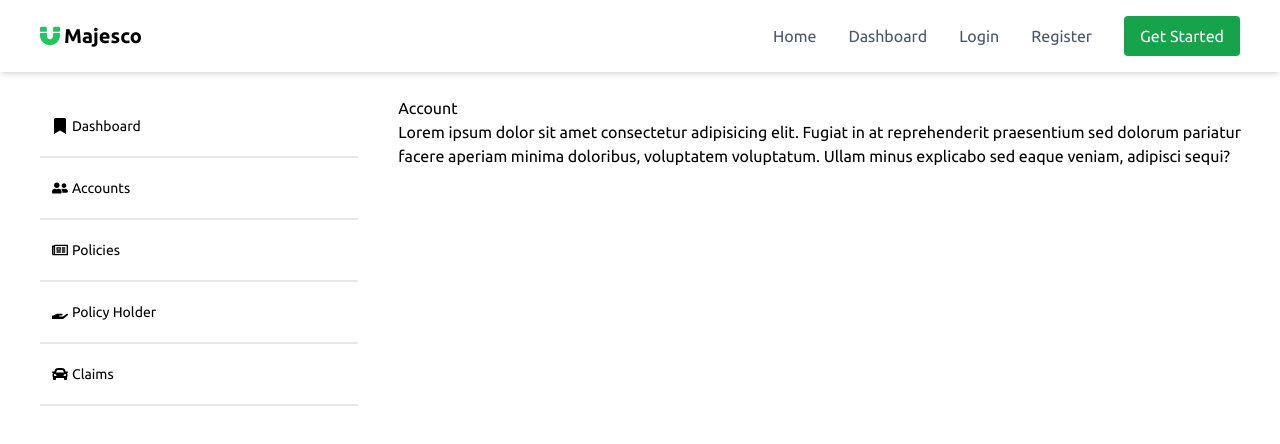
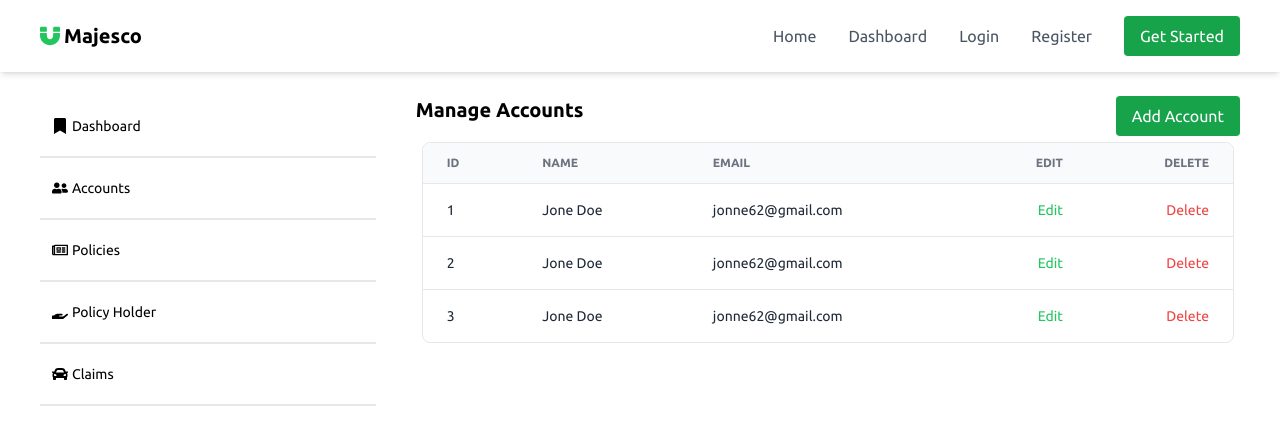
Before and after one commit to Vincexx/insurance-pas, a React (Create React App) app: page /accounts in a window 1280 px wide. Shown: the top 444 px of the page. Built offline with nearby package versions, Linux system fonts and the light colour scheme; the HTML template or start-up script is replaced by a standard one.

Commit message:
optimize code

```diff
--- a/src/App.js
+++ b/src/App.js
@@ -4,35 +4,30 @@ import { BrowserRouter, Route, Routes } from "react-router-dom";
 import Register from "./pages/Register";
 import Index from "./pages/Index";
 import Dashboard from "./pages/Dashboard";
-import { useState } from "react";
-import Sidebar from "./components/Sidebar";
 import Account from "./pages/Account";
 import Policy from "./pages/Policy";
+import SideBarLayout from "./components/SideBarLayout";
 
 function App() {
-  const [isAuth, setIsAuth] = useState(true);
-
   return (
     <>
       <BrowserRouter>
         <Header />
         <div className="container mx-auto overflow-hidden">
-          {isAuth ? (
           <div className="md:flex">
-              <Sidebar />
             <Routes>
               <Route path="/" element={<Index />}></Route>
-                <Route path="/dashboard" element={<Dashboard />}></Route>
-                <Route path="/accounts" element={<Account />}></Route>
-                <Route path="/policies" element={<Policy />}></Route>
+              <Route element={<SideBarLayout />}>
+                <Route index path="/dashboard" element={<Dashboard />} />
+                <Route path="/accounts" element={<Account />} />
+                <Route path="/policies" element={<Policy />} />
+              </Route>
             </Routes>
           </div>
-          ) : (
           <Routes>
             <Route path="/login" element={<Login />}></Route>
             <Route path="/register" element={<Register />}></Route>
           </Routes>
-          )}
         </div>
       </BrowserRouter>
     </>
--- /dev/null
+++ b/src/components/SideBarLayout.jsx
@@ -0,0 +1,14 @@
+import React from "react";
+import { Outlet } from "react-router-dom";
+import Sidebar from "./Sidebar";
+
+const SideBarLayout = () => {
+  return (
+    <>
+      <Sidebar />
+      <Outlet />
+    </>
+  );
+};
+
+export default SideBarLayout;
--- a/src/components/Sidebar.jsx
+++ b/src/components/Sidebar.jsx
@@ -38,7 +38,7 @@ const Sidebar = () => {
   ];
 
   return (
-    <div className="md:mt-24 mt-16 md:px-10 md:w-1/3">
+    <div className="md:mt-24 mt-16 md:pl-10 md:pr-5 md:w-1/3">
       <ul className="flex justify-between items-center md:block">
         {navs.map((item, id) => (
           <Link key={id} to={item.path} className="w-full">
--- a/src/index.css
+++ b/src/index.css
@@ -11,7 +11,12 @@
   box-sizing: border-box;
 }
 
-
 @tailwind base;
 @tailwind components;
 @tailwind utilities;
+
+@layer utilities {
+  .tbl-row div:nth-child(even) {
+    @apply bg-gray-100;
+  }
+}
--- a/src/pages/Account.jsx
+++ b/src/pages/Account.jsx
@@ -1,17 +1,146 @@
-import React from "react";
-import Sidebar from "../components/Sidebar";
+import React, { useEffect, useState } from "react";
+import Button from "../components/Button";
 
 const Account = () => {
+  const [users, setUsers] = useState([
+    { id: 1, name: "Charles", age: 12 },
+    { id: 2, name: "Charles", age: 12 },
+    { id: 3, name: "Charles", age: 12 },
+  ]);
+  const [name, setName] = useState("");
+
+  const handleSubmit = () => {
+    const isExist = users.find((item) => item.name === name);
+
+    if (isExist) console.log("Account already exist");
+    else console.log("Account has been added");
+  };
+
   return (
     <>
-      <div className="md:w-3/4 md:mt-24">
-        <p>Account</p>
-        <p>
-          Lorem ipsum dolor sit amet consectetur adipisicing elit. Fugiat in at
-          reprehenderit praesentium sed dolorum pariatur facere aperiam minima
-          doloribus, voluptatem voluptatum. Ullam minus explicabo sed eaque
-          veniam, adipisci sequi?
-        </p>
+      <div className="md:w-3/4 md:mt-24 md:pr-10 md:pl-5">
+        <div className="flex justify-between">
+          <h1 className="font-bold text-xl mb-3">Manage Accounts</h1>
+          <Button btnName={"Add Account"} />
+        </div>
+        <div className="flex flex-col">
+          <div className="overflow-x-auto">
+            <div className="p-1.5 w-full inline-block align-middle">
+              <div className="overflow-hidden border rounded-lg">
+                <table className="min-w-full divide-y divide-gray-200">
+                  <thead className="bg-gray-50">
+                    <tr>
+                      <th
+                        scope="col"
+                        className="px-6 py-3 text-xs font-bold text-left text-gray-500 uppercase "
+                      >
+                        ID
+                      </th>
+                      <th
+                        scope="col"
+                        className="px-6 py-3 text-xs font-bold text-left text-gray-500 uppercase "
+                      >
+                        Name
+                      </th>
+                      <th
+                        scope="col"
+                        className="px-6 py-3 text-xs font-bold text-left text-gray-500 uppercase "
+                      >
+                        Email
+                      </th>
+                      <th
+                        scope="col"
+                        className="px-6 py-3 text-xs font-bold text-right text-gray-500 uppercase "
+                      >
+                        Edit
+                      </th>
+                      <th
+                        scope="col"
+                        className="px-6 py-3 text-xs font-bold text-right text-gray-500 uppercase "
+                      >
+                        Delete
+                      </th>
+                    </tr>
+                  </thead>
+                  <tbody className="divide-y divide-gray-200">
+                    <tr>
+                      <td className="px-6 py-4 text-sm font-medium text-gray-800 whitespace-nowrap">
+                        1
+                      </td>
+                      <td className="px-6 py-4 text-sm text-gray-800 whitespace-nowrap">
+                        Jone Doe
+                      </td>
+                      <td className="px-6 py-4 text-sm text-gray-800 whitespace-nowrap">
+                        jonne62@gmail.com
+                      </td>
+                      <td className="px-6 py-4 text-sm font-medium text-right whitespace-nowrap">
+                        <a
+                          className="text-green-500 hover:text-green-700"
+                          href="#"
+                        >
+                          Edit
+                        </a>
+                      </td>
+                      <td className="px-6 py-4 text-sm font-medium text-right whitespace-nowrap">
+                        <a className="text-red-500 hover:text-red-700" href="#">
+                          Delete
+                        </a>
+                      </td>
+                    </tr>
+                    <tr>
+                      <td className="px-6 py-4 text-sm font-medium text-gray-800 whitespace-nowrap">
+                        2
+                      </td>
+                      <td className="px-6 py-4 text-sm text-gray-800 whitespace-nowrap">
+                        Jone Doe
+                      </td>
+                      <td className="px-6 py-4 text-sm text-gray-800 whitespace-nowrap">
+                        jonne62@gmail.com
+                      </td>
+                      <td className="px-6 py-4 text-sm font-medium text-right whitespace-nowrap">
+                        <a
+                          className="text-green-500 hover:text-green-700"
+                          href="#"
+                        >
+                          Edit
+                        </a>
+                      </td>
+                      <td className="px-6 py-4 text-sm font-medium text-right whitespace-nowrap">
+                        <a className="text-red-500 hover:text-red-700" href="#">
+                          Delete
+                        </a>
+                      </td>
+                    </tr>
+                    <tr>
+                      <td className="px-6 py-4 text-sm font-medium text-gray-800 whitespace-nowrap">
+                        3
+                      </td>
+                      <td className="px-6 py-4 text-sm text-gray-800 whitespace-nowrap">
+                        Jone Doe
+                      </td>
+                      <td className="px-6 py-4 text-sm text-gray-800 whitespace-nowrap">
+                        jonne62@gmail.com
+                      </td>
+                      <td className="px-6 py-4 text-sm font-medium text-right whitespace-nowrap">
+                        <a
+                          className="text-green-500 hover:text-green-700"
+                          href="#"
+                        >
+                          Edit
+                        </a>
+                      </td>
+                      <td className="px-6 py-4 text-sm font-medium text-right whitespace-nowrap">
+                        <a className="text-red-500 hover:text-red-700" href="#">
+                          Delete
+                        </a>
+                      </td>
+                    </tr>
+                  </tbody>
+                </table>
+              </div>
+            </div>
+          </div>
+        </div>
       </div>
     </>
   );
```
Lines whose indentation alone changed are shown as unchanged.
